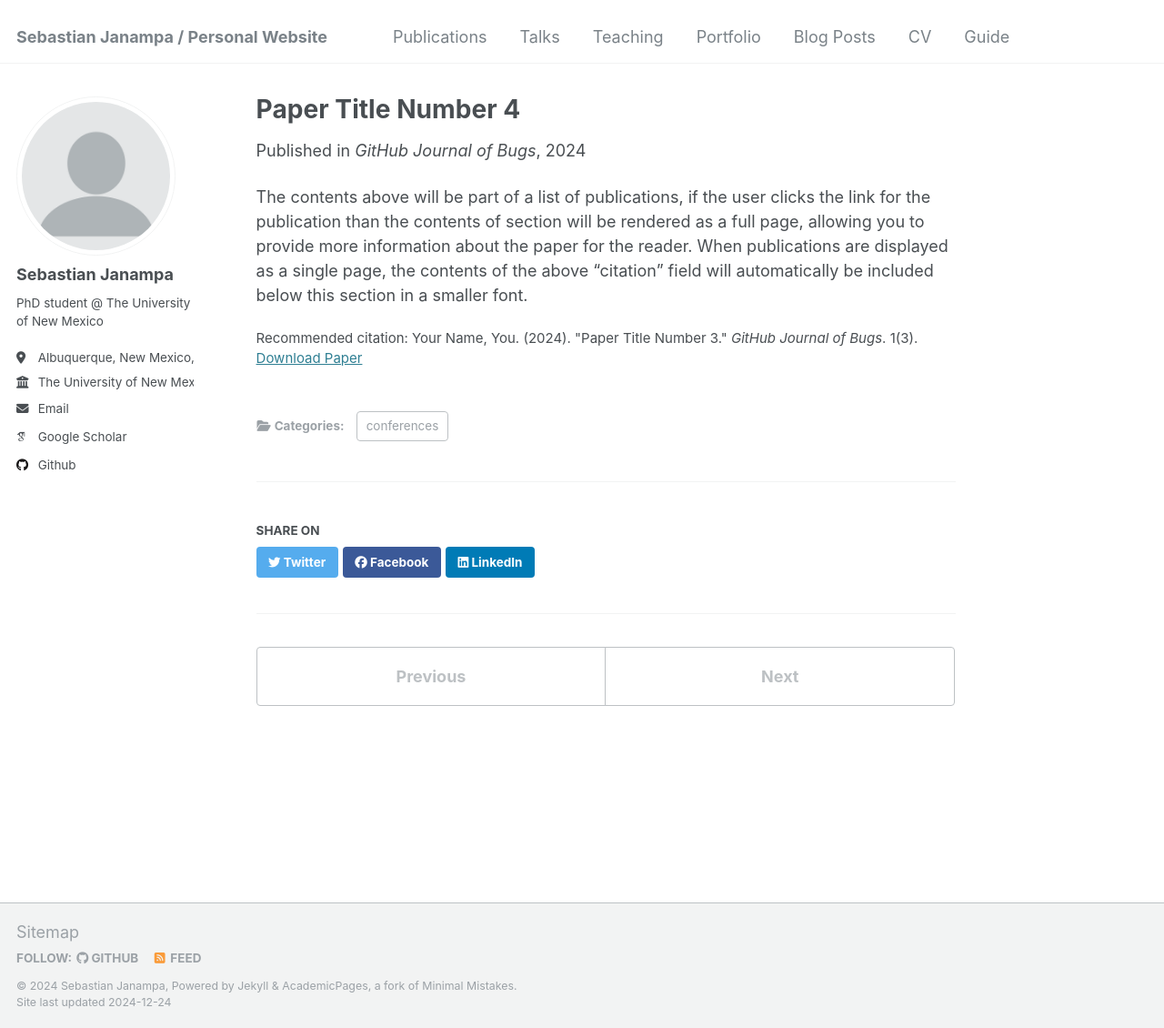
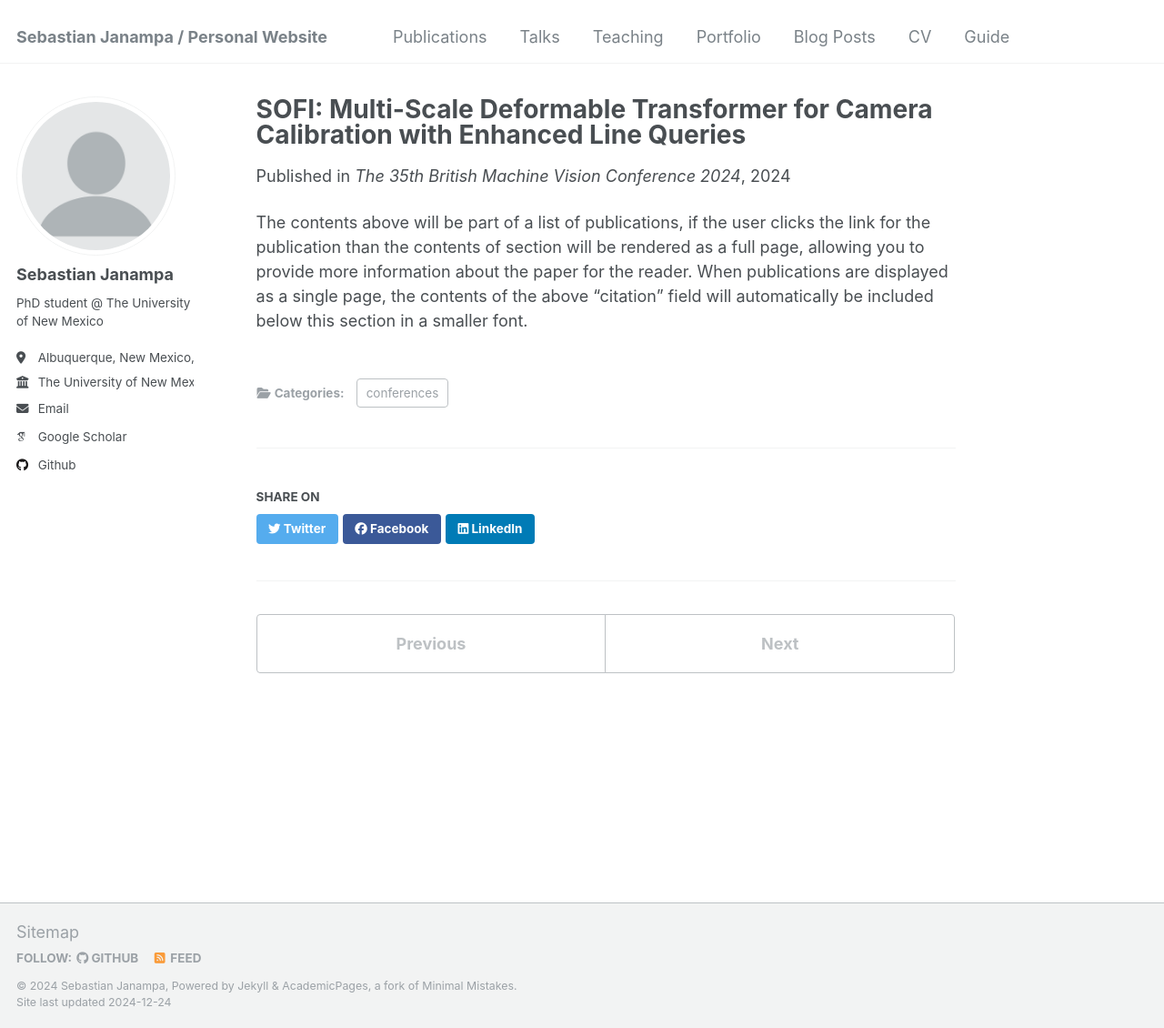
Before and after one commit to SebastianJanampa/SebastianJanampa.github.io, a Jekyll site: the page built from _publications/sofi.md, in a window 1280 px wide and 1130 px high. Shown: the whole window at 91% size. Built offline with Jekyll 4.4.1, drawn with Linux system fonts in a browser that asks for light colours; some web fonts are replaced.

Commit message:
Update and rename 2024-02-17-paper-title-number-4.md to sofi.md

```diff
--- a/_publications/2024-02-17-paper-title-number-4.md
+++ b/_publications/sofi.md
@@ -1,13 +1,11 @@
 ---
-title: "Paper Title Number 4"
+title: "SOFI: Multi-Scale Deformable Transformer for Camera Calibration with Enhanced Line Queries"
 collection: publications
 category: conferences
-permalink: /publication/2024-02-17-paper-title-number-4
-excerpt: 'This paper is about fixing template issue #693.'
-date: 2024-02-17
-venue: 'GitHub Journal of Bugs'
-paperurl: 'http://academicpages.github.io/files/paper3.pdf'
-citation: 'Your Name, You. (2024). &quot;Paper Title Number 3.&quot; <i>GitHub Journal of Bugs</i>. 1(3).'
+permalink: /publication/sofi
+date: 2024-11-28
+venue: 'The 35th British Machine Vision Conference 2024'
+paperurl: 'https://bmvc2024.org/proceedings/528'
 ---
 
 The contents above will be part of a list of publications, if the user clicks the link for the publication than the contents of section will be rendered as a full page, allowing you to provide more information about the paper for the reader. When publications are displayed as a single page, the contents of the above "citation" field will automatically be included below this section in a smaller font.
```
